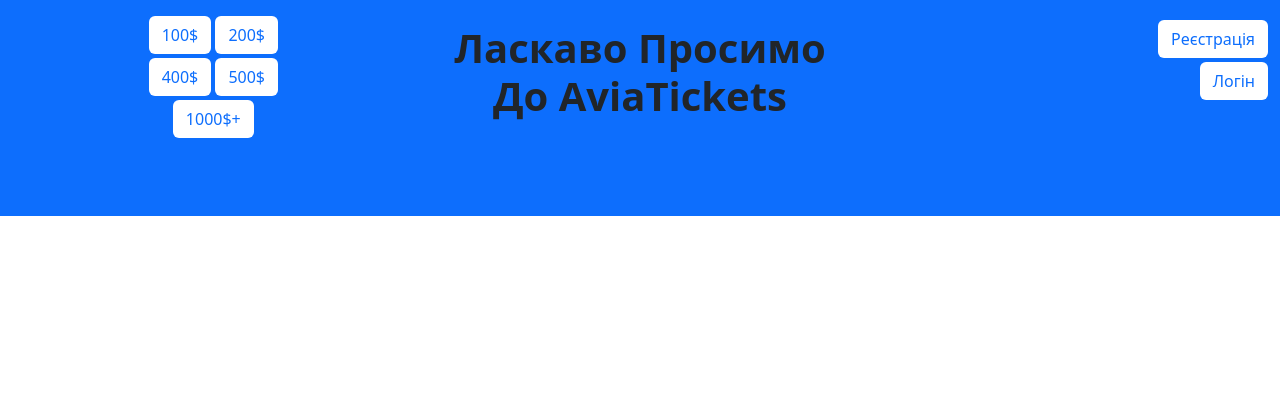
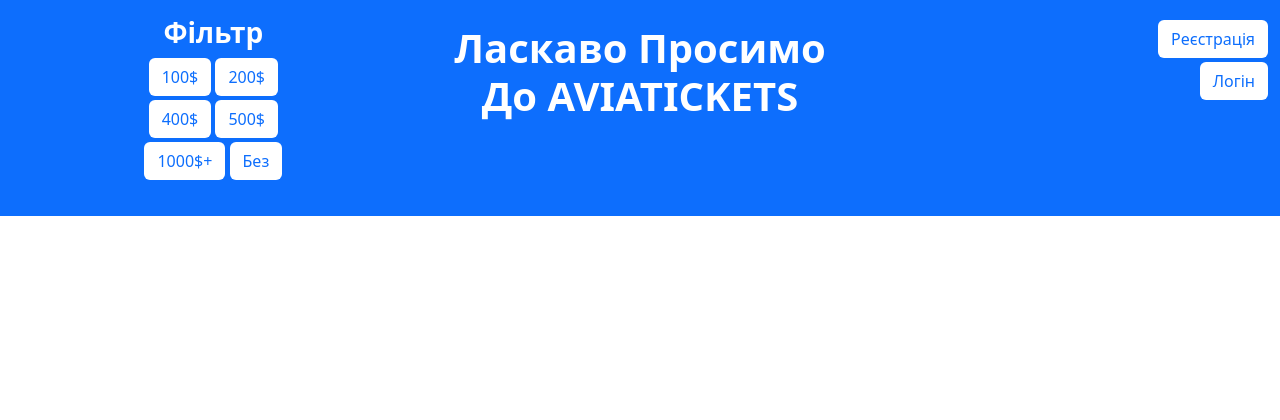
Before and after one commit to Merchi-py/project_1, a FastAPI app: template templates/main.html in a window 1280 px wide. Shown: the top 420 px of the page. Before the commit the page ends 216 px from the top, so only its background shows below. Run offline with FastAPI, Linux system fonts and the light colour scheme; the template is opened without the code that fills it, so the values that code supplies are empty; parts of the project's set-up code (start-up, migrations or seed data) failed here and were passed over.

Commit message:
fix(main.html): fixed option request and added more style

```diff
--- a/templates/main.html
+++ b/templates/main.html
@@ -15,7 +15,7 @@
 
         <div class="col-4 mt-3">
             <div class="center">
-
+                <h3 class="text-white"><b>Фільтр</b></h3>
                 <button class="btn btn-price mb-1 text-primary bg-white" data-price="100">100$</button>
                 <button class="btn btn-price mb-1 text-primary bg-white" data-price="200">200$</button>
                 <br>
@@ -23,12 +23,14 @@
                 <button class="btn btn-price mb-1 text-primary bg-white" data-price="500">500$</button>
                 <br>
                 <button class="btn btn-price center text-primary bg-white" data-price="1000">1000$+</button>
+                <a href="/" class="btn center text-primary bg-white">Без</a>
             </div>
         </div>
 
 
+
         <div class="col-4">
-            <h1 class="center mt-4"><b>Ласкаво Просимо До AviaTickets</b></h1>
+            <h1 class="center mt-4 text-white"><b>Ласкаво Просимо До AVIATICKETS</b></h1>
         </div>
 
 
@@ -54,8 +56,7 @@
         <div class="row" style="height: 300vh">
             <div id="price-tours" class="center">
                 {% for tour in tours %}
-
-                <div class="block" style="width: 500px; border: 2px solid black; border-radius: 5px; padding: 15px; margin: 10px;  margin-top: 100px;">
+                <div class="block"  style="height: 600px; width: 500px; border: 2px solid black; border-radius: 5px; padding: 15px; margin: 10px;  margin-top: 100px;">
                     <img style="height: 250px; width: 350px;" src="{{ tour.picture }}">
                     <input class="tourId" type="hidden" value="{{ tour.id }}">
                     <h4><u>{{ tour.name }}</u></h4>
@@ -64,13 +65,13 @@
                     <h6>{{ tour.people }} Перосона/ни</h6>
                     <h6>З : {{ tour.from_time }}</h6>
                     <h6>ПО : {{ tour.to_time }}</h6>
-                    <button class="btn btn-primary" id="add_to_basket" data-url="/add_basket/{{ tour.id }}">Додати
+                    <button class='btn btn-primary add_to_basket' data-url='/add_basket/{{ tour.id }}'>Додати
                     </button>
                     <br><br>
                     {% if user.is_admin %}
-                    <div class="action-buttons">
-                        <a class="deleteTour btn btn-white">🗑️</a>
-                        <a href="/edit_tour/{{ tour.id }}" class="btn btn-white">🖌️</a>
+                    <div class='action-buttons'>
+                        <a class='deleteTour btn btn-white'>🗑️</a>
+                        <a href='/edit_tour/{{ tour.id }}' class='btn btn-white'>🖌️</a>
                     </div>
                     {% endif %}
                 </div>
@@ -87,7 +88,11 @@
                         <h1 class="modal-title fs-5" id="basketModalLabel">Кошик</h1>
                         <button type="button" class="btn-close" data-bs-dismiss="modal" aria-label="Close"></button>
                     </div>
-                    <div class="modal-body" id="bask">
+                    <div class="modal-body">
+                        <div>
+                            <b id="bask">
+                            </b>
+                        </div>
                         {% if message %}
                         {{ message }}
                         {% endif %}
```
